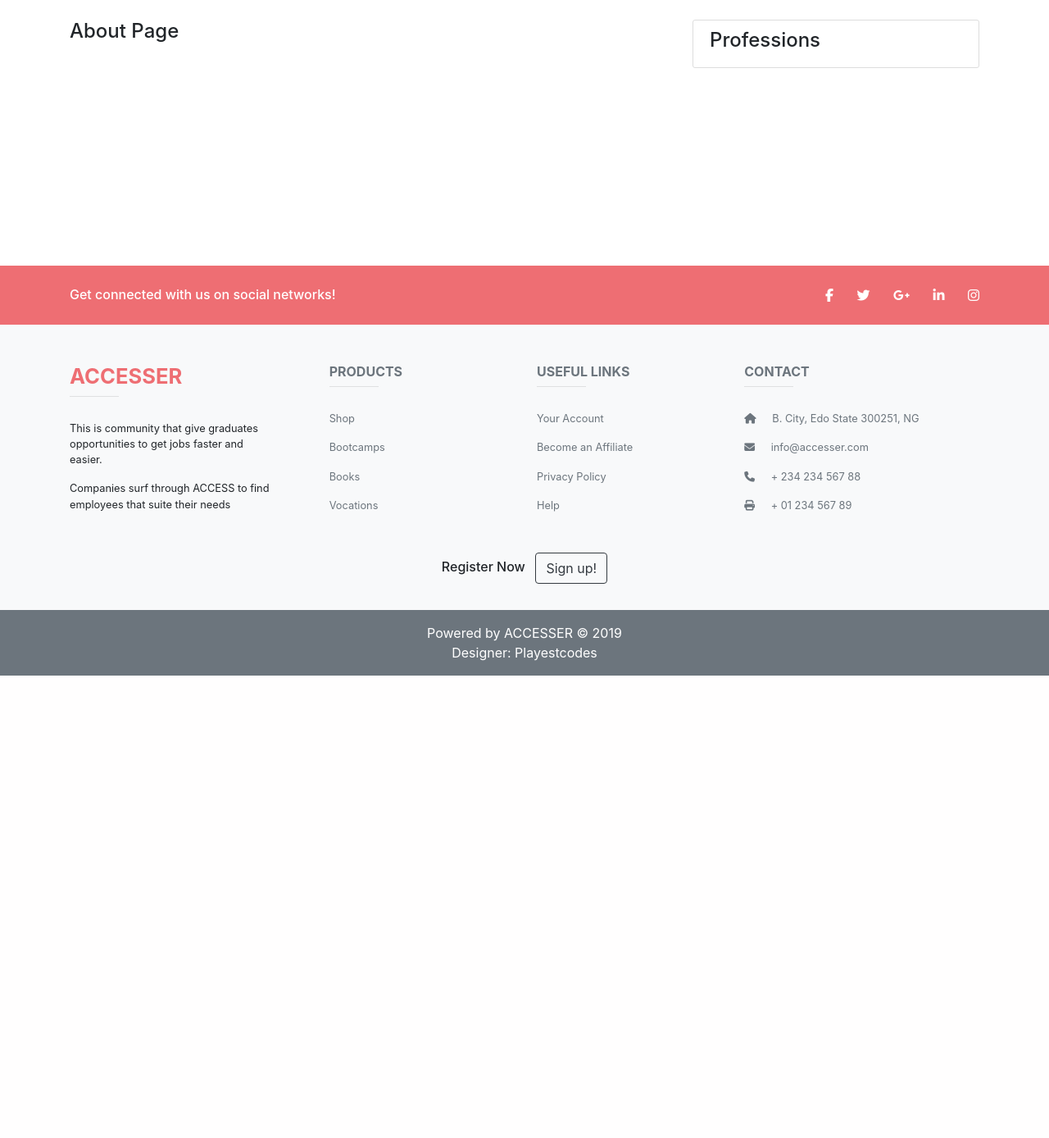
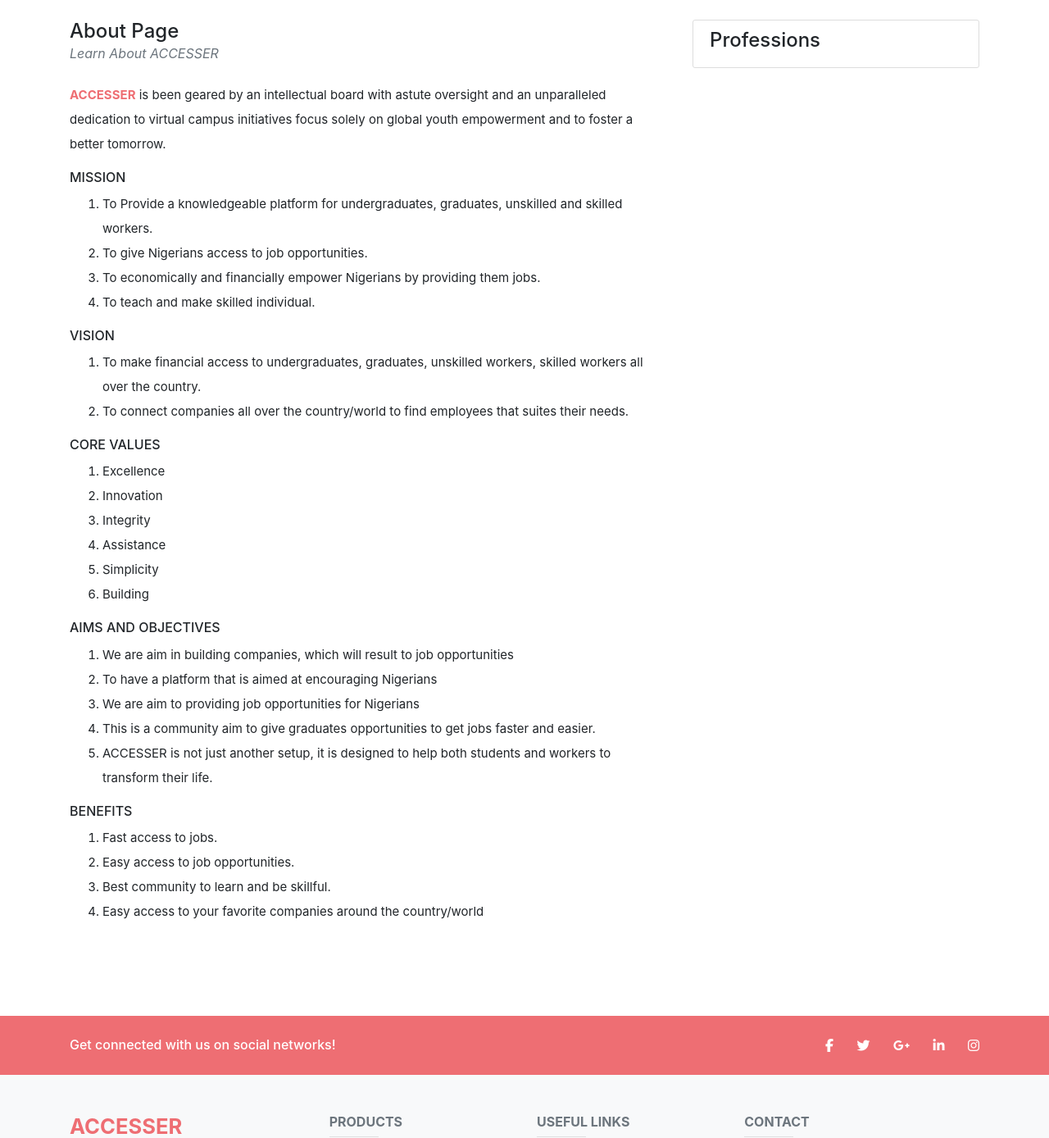
Before and after one commit to playest1/Accesser, a Django app: page /about/ in a window 1280 px wide. Shown: the part 56-1444 px from the top of the page at 82% size. Before the commit the page ends 880 px from the top, so only its background shows below. Run offline with Django 3.2, Linux system fonts and the light colour scheme; some libraries are stand-ins or nearby versions.

Commit message:
About Page UI

```diff
--- a/blog/admin.py
+++ b/blog/admin.py
@@ -1,6 +1,5 @@
 from django.contrib import admin
-from .models import Post, School
+from .models import Post
 
 # Register your models here. So they show up on the admin page
 admin.site.register(Post)
-admin.site.register(School)
--- a/blog/templates/blog/about.html
+++ b/blog/templates/blog/about.html
@@ -1,4 +1,54 @@
 {% extends "blog/base.html" %}
 {% block content %}
-<h4>About Page</h4>
+<h4 class="text-sm mb-0">About Page</h4>
+<p class=" text-muted mb-4 font-italic">Learn About ACCESSER</p>
+
+<div style="font-size: 15px; line-height: 2">
+    <p> <span class="font-weight-bold" style="color: #ee6e73">ACCESSER</span> is been geared by an intellectual board
+        with astute oversight and an unparalleled dedication to virtual campus initiatives focus solely on global youth
+        empowerment and to foster a better tomorrow.</p>
+    <h6>MISSION</h6>
+    <ol>
+        <li>To Provide a knowledgeable platform for undergraduates, graduates, unskilled and skilled workers. </li>
+        <li>To give Nigerians access to job opportunities. </li>
+        <li>To economically and financially empower Nigerians by providing them jobs. </li>
+        <li>To teach and make skilled individual.</li>
+    </ol>
+
+    <h6>VISION</h6>
+    <ol>
+        <li>To make financial access to undergraduates, graduates, unskilled workers, skilled workers all over the
+            country.</li>
+        <li>To connect companies all over the country/world to find employees that suites their needs.</li>
+    </ol>
+
+    <h6>CORE VALUES</h6>
+    <ol>
+        <li>Excellence</li>
+        <li>Innovation</li>
+        <li>Integrity</li>
+        <li>Assistance</li>
+        <li>Simplicity</li>
+        <li>Building</li>
+    </ol>
+
+    <h6>AIMS AND OBJECTIVES</h6>
+    <ol>
+        <li>We are aim in building companies, which will result to job opportunities </li>
+        <li>To have a platform that is aimed at encouraging Nigerians </li>
+        <li>We are aim to providing job opportunities for Nigerians </li>
+        <li>This is a community aim to give graduates opportunities to get jobs faster and easier.</li>
+        <li>ACCESSER is not just another setup, it is designed to help both students and workers to transform their
+            life.</li>
+    </ol>
+
+    <h6>BENEFITS</h6>
+    <ol>
+        <li>Fast access to jobs. </li>
+        <li>Easy access to job opportunities. </li>
+        <li>Best community to learn and be skillful.</li>
+        <li>Easy access to your favorite companies around the country/world</li>
+    </ol>
+</div>
+
 {% endblock content %}
--- a/blog/templates/blog/base.html
+++ b/blog/templates/blog/base.html
@@ -184,7 +184,7 @@
                     <h6 class="text-uppercase font-weight-bold">Useful links</h6>
                     <hr class="teal accent-3 mb-4 mt-0 d-inline-block mx-auto" style="width: 60px;">
                     <p>
-                        <a class="text-secondary" href="#!">Your Account</a>
+                        <a class="text-secondary" href="{% url 'profile' %}">Your Account</a>
                     </p>
                     <p>
                         <a class="text-secondary" href="#!">Become an Affiliate</a>
@@ -229,7 +229,7 @@
                 <h6>Register Now</h6>
             </li>
             <li class="list-inline-item">
-                <a href="#!" class="btn btn-outline-dark">Sign up!</a>
+                <a href="{% url 'register' %}" class="btn btn-outline-dark">Sign up!</a>
             </li>
         </ul>
         <!-- Call to action -->
--- a/myapp/urls.py
+++ b/myapp/urls.py
@@ -30,6 +30,7 @@
     path('password-reset/', auth_views.PasswordResetView.as_view(template_name='users/password_reset.html'), name='password_reset'),
     path('password-reset/done/', auth_views.PasswordResetDoneView.as_view(template_name='users/password_reset_done.html'), name='password_reset_done'),
     path('password-reset-confirm/<uidb64>/<token>/', auth_views.PasswordResetConfirmView.as_view(template_name='users/password_reset_confirm.html'), name='password_reset_confirm'),
+    path('user/', include('users.urls')),
     path('', include('blog.urls')),
 ]
 
--- a/users/templates/users/user_profession.html
+++ b/users/templates/users/user_profession.html
@@ -21,7 +21,7 @@
             </div>
 
             <div class="col-md-4 mb-2">
-            <button type="button" class="btn btn-info">View</button>
+            <button type="button" class="btn btn-info"><a href="{% url 'user-details' profile.user.id %}"></a>View</button>
             </div>
 
         </div>
--- /dev/null
+++ b/users/urls.py
@@ -0,0 +1,7 @@
+from django.urls import path
+from .views import UserDetailView
+from . import views
+
+urlpatterns = [
+    path('<int:pk>/', UserDetailView.as_view(), name='user-details'),
+]
```
Also changed, not shown: blog/models.py (+0 -11 lines), users/templates/users/user_details.html (added, +7 -0 lines), users/templates/users/view_profession.html (deleted, +0 -28 lines), users/views.py (+7 -0 lines), blog/migrations/0007_delete_school.py (added), db.sqlite3.
